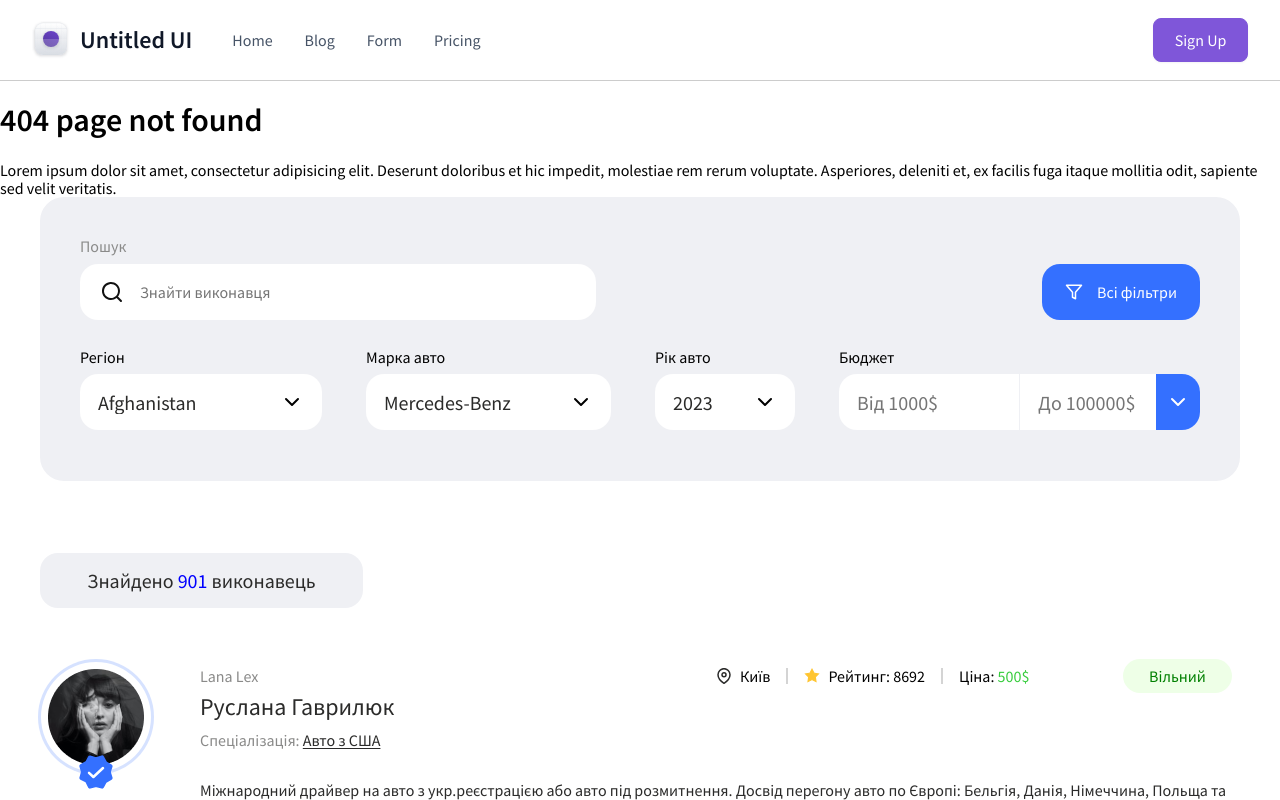
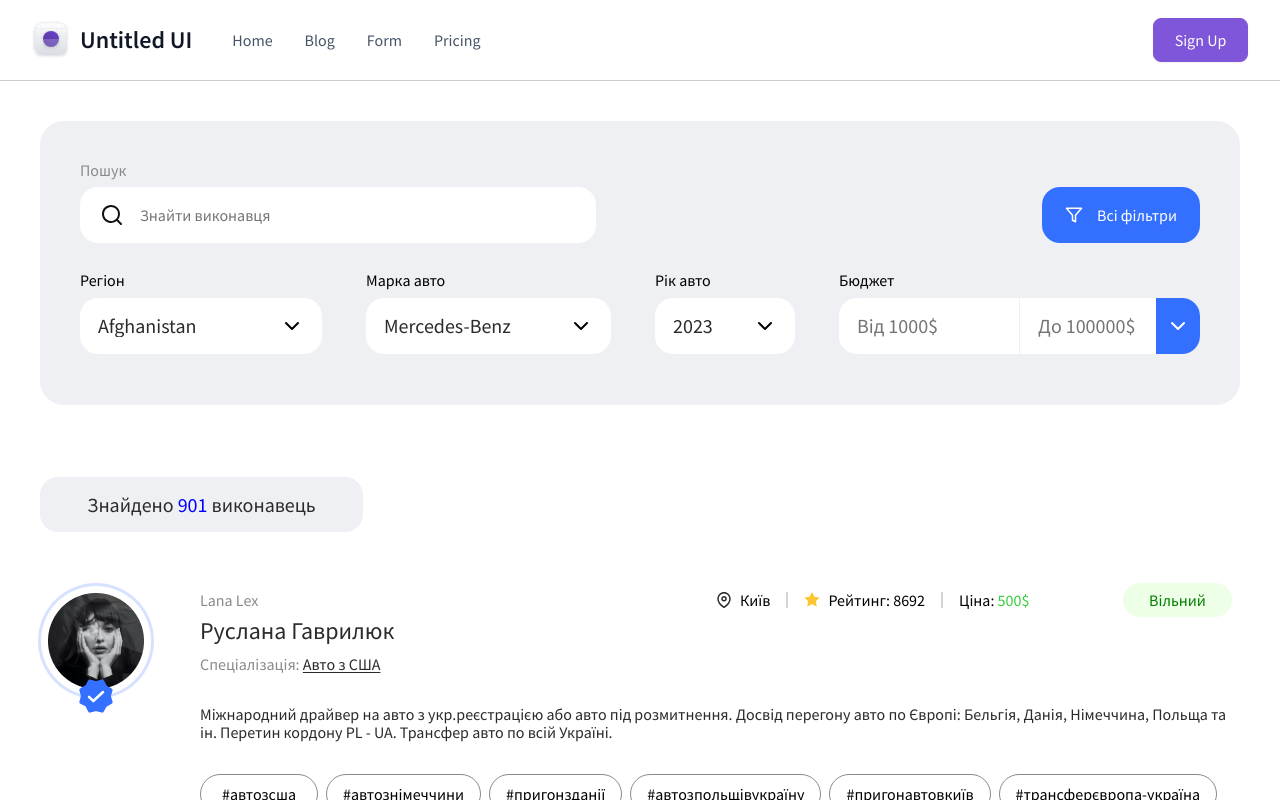
Before and after one commit to theromanovich/toscar, a Next.js app: page /filter in a window 1280 px wide. Before the commit this address had no page. Shown: the top 800 px of the page. Built offline with nearby package versions, Linux system fonts and the light colour scheme.

Commit message:
add filter page

```diff
--- a/src/components/Layout/Layout.js
+++ b/src/components/Layout/Layout.js
@@ -12,8 +12,6 @@ const Layout = ({children}) => (
         {children}
         {/* <Form/> */}
         {/* <Blog/> */}
-        <Filter/>
-        <DelivererCard/>
         <Footer/>
     </>
 );
--- /dev/null
+++ b/src/pages/filter.js
@@ -0,0 +1,12 @@
+import Filter from "@/components/Filter/Filter";
+import DelivererCard from "@/components/DelivererCard/DelivererCard";
+
+const filter = () => {
+  return (
+    <>
+        <Filter/>
+        <DelivererCard/>
+    </>
+  )
+}
+export default filter
--- a/src/style/block/filter.scss
+++ b/src/style/block/filter.scss
@@ -1,4 +1,5 @@
 .filter {
+    margin-top: 40px;
     padding: 0 15px;
     &__container {
         padding: 40px;
@@ -111,6 +112,7 @@
                     background-color: #3470FF;
                     position: absolute;
                     right: 0px;
+                    cursor: pointer;
                 }
                 input {
                     &:nth-child(1) {
```
